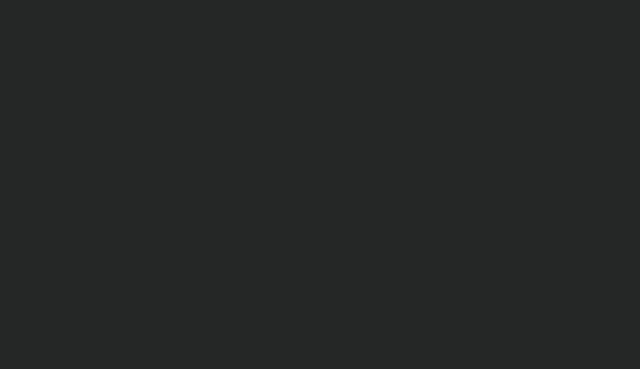
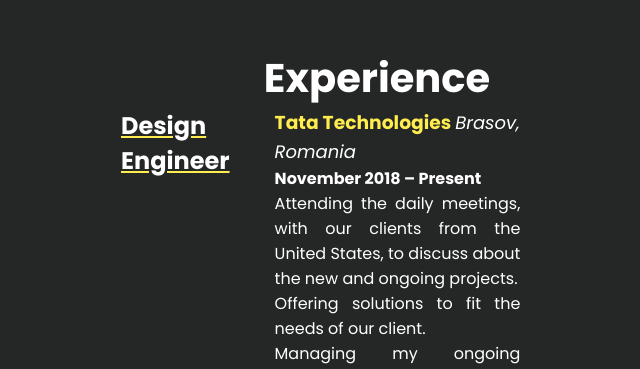
Before and after one commit to ciobotaruva/cva, a React (Create React App) app: page / in a window 1280 px wide. Shown: the part 2422-2791 px from the top of the page, without its empty margins (263-903 px from the left). Built offline with nearby package versions, Linux system fonts and the light colour scheme; no server answers.

Commit message:
Resume page update

```diff
--- a/src/Componets/Navbar/Navbar.js
+++ b/src/Componets/Navbar/Navbar.js
@@ -113,7 +113,7 @@
                         className="nav-link"
                         to='/#resume'
                     >
-                        <li>Resume</li>
+                        <li>Experience</li>
                     </Link>
                     <Link
                         className="nav-link"
--- a/src/Componets/Sections/Contact.js
+++ b/src/Componets/Sections/Contact.js
@@ -27,12 +27,19 @@
             <div className="contact-css">
                 <h1>Get In Touch</h1>
                 <p>Please send a message through the contact form or e-mail me at <span>ciobotaruva@gmail.com</span>, I will get back to you immediatly.</p>
-                <form action="mailto:ciobotaruva@gmail.com" method="POST" enctype="text/plain">
+                <form action="mailto:test@gmail.com" method="get" enctype="text/plain">
                     <input onChange={handleInputChange} value={formData.name} name='name' type='text' id='name' placeholder="YOUR NAME" />
-                    <input onChange={handleInputChange} value={formData.email} name='email' type='email' id='email' placeholder="E-MAIL" />
+                    <input
+                        onChange={handleInputChange}
+                        value={formData.email}
+                        name='email'
+                        type='text'
+                        group
+                        id='email'
+                        placeholder="E-MAIL" />
                     <input onChange={handleInputChange} value={formData.subject} name='subject' type='text' id='subject' placeholder="SUBJECT" />
-                    <textarea onChange={handleInputChange} value={formData.message} name='message' id='message' placeholder="YOUR TEXT HERE"></textarea>
-                    <input type="submit" name="submit" />
+                    <textarea onChange={handleInputChange} value={formData.message} name='comment' id='message' placeholder="YOUR TEXT HERE"></textarea>
+                    <input type="submit" name="submit" value="send" />
                 </form>
             </div>
         </section>
--- a/src/Componets/Sections/Resume.js
+++ b/src/Componets/Sections/Resume.js
@@ -1,8 +1,62 @@
 import React from 'react';
+
+import '../Style/Resume.css';
 
 export default function Resume() {
 
     return (
-        <section className="resume-section" id="resume"></section>
+        <section className="resume-section" id="resume">
+            <div className='experience-css'>
+                <h1>Experience</h1>
+                <div className='exp'>
+                    <div className='tata-tech'>
+                        <h2>Design Engineer</h2>
+                        <div className="exp-details">
+                            <h3>Tata Technologies <span>Brasov, Romania</span></h3>
+                            <h4>November 2018  – Present</h4>
+                            <p>
+                                Attending the daily meetings, with our clients from the United States, to discuss about the new and ongoing projects.
+                            </p>
+                            <p>
+                                Offering solutions to fit the needs of our client.
+                            </p>
+                            <p>
+                                Managing my ongoing projects.
+                            </p>
+                        </div>
+                    </div>
+                    <div className='it-school'>
+                        <h2>Web Developer</h2>
+                        <div className="exp-details">
+                            <h3>Informal School of IT <span>Brasov, Romania</span></h3>
+                            <h4>November 2019 - April 2020</h4>
+                            <p>
+                                HTML, CSS, GITHUB, JavaScript, DOM Manipulation, JQuery, OOP, ES6, React, JSON.
+                            </p>
+                        </div>
+                    </div>
+                    <div className='schaeffler'>
+                        <h2>Design Engineer</h2>
+                        <div className="exp-details">
+                            <h3>S.C. Schaeffler Romania S.R.L <span>Brasov, Romania</span></h3>
+                            <h4>June 2018  – September 2018</h4>
+                            <p>
+                                Creating the 3D models and the drawings for the cylindrical roller bearings in CREO 3.
+                            </p>
+                            <p>
+                                Creating and managing the structure of the bearing in PTC Windchill.
+                            </p>
+                            <p>
+                                Checking the drawings for incorrect dimensions, geometric tolerances, standards and notes.
+                            </p>
+                            <p>
+                                Creating the Change folders in SAP.
+                            </p>
+                        </div>
+                    </div>
+                </div>
+                <a href='../Resume/resume.pdf' rel="nofollow noopener noreferrer" download>Resume</a>
+            </div>
+        </section>
     )
 }
--- /dev/null
+++ b/src/Componets/Style/Resume.css
@@ -0,0 +1,54 @@
+.resume-section, .experience-css {
+    display: flex;
+    align-items: center;
+    flex-direction: column;
+    justify-content: center;
+    color:#fff;
+    font-family: 'Poppins', sans-serif;
+}
+
+.experience-css{
+  width: 40%;
+  height: 90%;
+}
+
+.experience-css h1{
+   font-size: 40px;
+}
+
+.exp{
+    height: 80%;
+    display: flex;
+    flex-direction: column;
+    justify-content: space-evenly;
+}
+
+.tata-tech, .it-school, .schaeffler{
+    display: flex;
+}
+
+.experience-css h2{
+    width: 30%;
+    text-decoration: underline #FFED4F;
+}
+
+.experience-css p{
+    width: 80%;
+    text-align: justify;
+}
+
+.exp-details {
+    width: 60%;
+}
+
+.experience-css h3{
+   color:#FFED4F;
+}
+
+.experience-css span{
+    color: #fff;
+    font-style: italic;
+    font-size: 18px;
+    font-weight: initial;
+
+}
```
Also changed, not shown: 1 other file (tests, documents, lock files or other folders).
